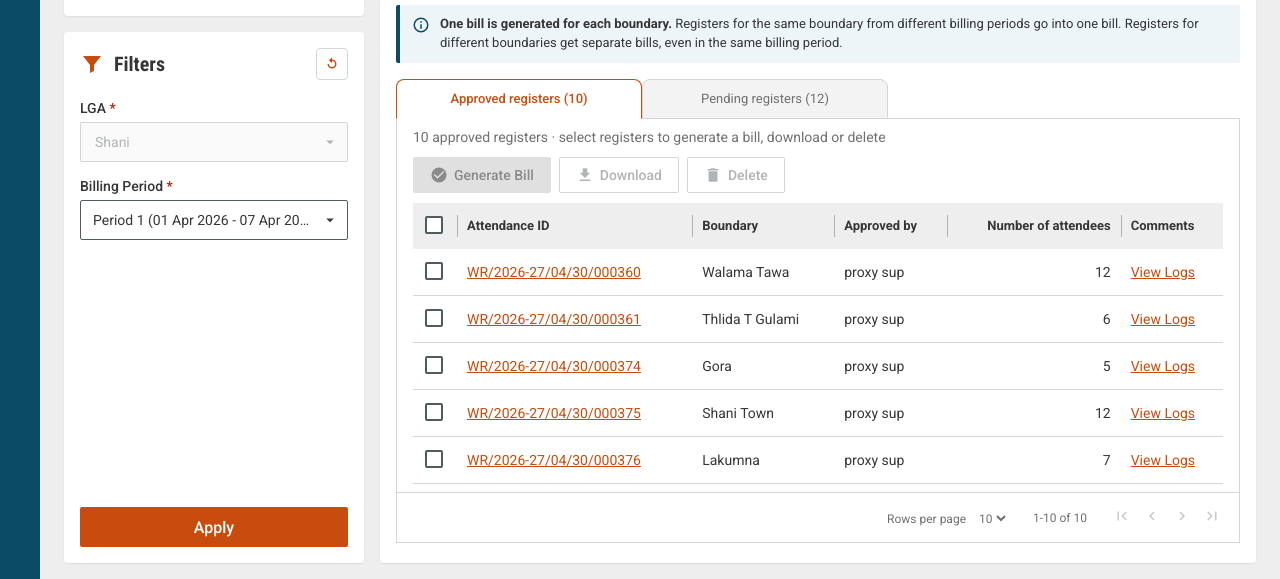
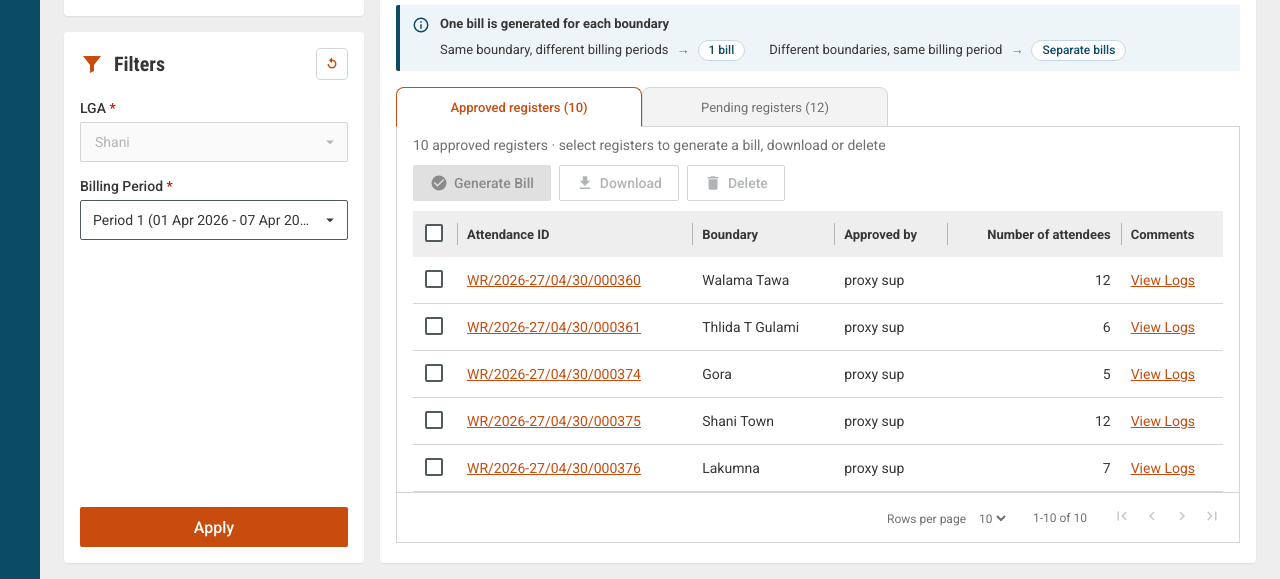
Before and after one commit to niharikasuri-bit/Bill, a plain HTML site: page index.html in a window 1280 px wide. Shown: the part 221-800 px from the top of the page. Drawn offline with nearby package versions, Linux system fonts and the light colour scheme.

Commit message:
Present bill rule as a heading with two scannable cases
Co-Authored-By: Claude Opus 5.5 <noreply@anthropic.com>

```diff
--- a/index.html
+++ b/index.html
@@ -6,7 +6,7 @@
   <title>Bill Inbox</title>
   <link rel="preconnect" href="https://fonts.googleapis.com" />
   <link href="https://fonts.googleapis.com/css2?family=Roboto:wght@400;500;700&family=Roboto+Condensed:wght@500;700&display=swap" rel="stylesheet" />
-  <link rel="stylesheet" href="styles.css?v=6" />
+  <link rel="stylesheet" href="styles.css?v=7" />
   <script src="https://cdnjs.cloudflare.com/ajax/libs/xlsx/0.18.5/xlsx.full.min.js"></script>
   <script src="https://cdnjs.cloudflare.com/ajax/libs/jszip/3.10.1/jszip.min.js"></script>
 </head>
@@ -75,7 +75,13 @@
 
           <div class="bill-rule" id="billRule" role="note">
             <svg class="i" viewBox="0 0 24 24" aria-hidden="true"><path d="M11 7h2v2h-2zm0 4h2v6h-2zm1-9a10 10 0 1 0 0 20 10 10 0 0 0 0-20zm0 18a8 8 0 1 1 0-16 8 8 0 0 1 0 16z"/></svg>
-            <div><strong>One bill is generated for each boundary.</strong> Registers for the same boundary from different billing periods go into one bill. Registers for different boundaries get separate bills, even in the same billing period.</div>
+            <div class="rule-body">
+              <strong>One bill is generated for each boundary</strong>
+              <ul class="rule-list">
+                <li><span class="rule-case">Same boundary, different billing periods</span><span class="rule-arrow" aria-hidden="true">→</span><span class="rule-result">1 bill</span></li>
+                <li><span class="rule-case">Different boundaries, same billing period</span><span class="rule-arrow" aria-hidden="true">→</span><span class="rule-result">Separate bills</span></li>
+              </ul>
+            </div>
           </div>
           <div class="tabs" role="tablist">
             <button type="button" role="tab" class="tab" id="tab-approved" aria-controls="panel" data-tab="approved"></button>
--- a/styles.css
+++ b/styles.css
@@ -254,3 +254,9 @@ tbody td .link { white-space: nowrap; }
 .bill-rule { display: flex; gap: 10px; align-items: flex-start; margin: 0 0 16px; padding: 10px 12px; background: #eef5f8; border-left: 4px solid var(--navy); border-radius: 2px; font-size: 13px; line-height: 1.45; }
 .bill-rule .i { color: var(--navy); margin-top: 1px; }
 .bill-rule strong { color: var(--text); }
+.rule-body { display: flex; flex-direction: column; gap: 6px; }
+.rule-list { list-style: none; margin: 0; padding: 0; display: flex; flex-wrap: wrap; gap: 8px 24px; }
+.rule-list li { display: flex; align-items: center; gap: 8px; }
+.rule-case { color: var(--text); }
+.rule-arrow { color: var(--muted); }
+.rule-result { background: #fff; border: 1px solid #c5d9e2; color: var(--navy); font-weight: 500; border-radius: 12px; padding: 1px 10px; font-size: 12px; white-space: nowrap; }
```
